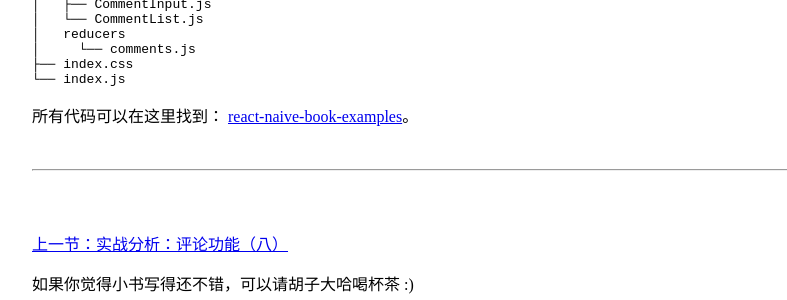
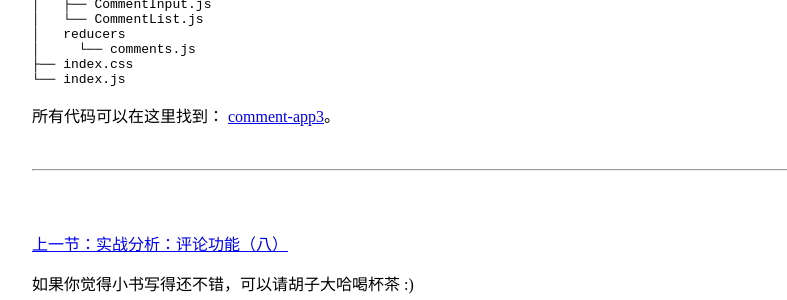
Before and after one commit to huzidaha/react-naive-book, a Jekyll site: the page built from _posts/2017-03-29-lesson46.md, in a window 1280 px wide and 900 px high, scrolled down 4818 px. Shown: the part 480-780 px from the top of the window, without its empty margins (305-1092 px from the left). Built offline with Jekyll 4.4.1, drawn with Linux system fonts in a browser that asks for light colours; comment, search, counter and statistics services are not loaded.

Commit message:
更新90%

````diff
--- a/_posts/2017-03-29-lesson46.md
+++ b/_posts/2017-03-29-lesson46.md
@@ -278,4 +278,4 @@
 └── index.js
 ```
 
-所有代码可以在这里找到： [react-naive-book-examples](https://github.com/huzidaha/react-naive-book-examples)。
+所有代码可以在这里找到： [comment-app3](https://github.com/huzidaha/react-naive-book-examples/tree/master/comment-app3/src)。
--- a/index.html
+++ b/index.html
@@ -49,7 +49,7 @@
       </ul>
     </p>
     <p>
-      <b>第三个阶段</b>（编写中）<img class='badge' src='https://img.shields.io/badge/进行中-99%25-red.svg' />
+      <b>第三个阶段</b><img class='badge' src='https://img.shields.io/badge/已完成-90%25-brightgreen.svg' />
       <ul class="table-of-content">
           {% for post in posts %}
           {% if forloop.index > 27 %}
````
